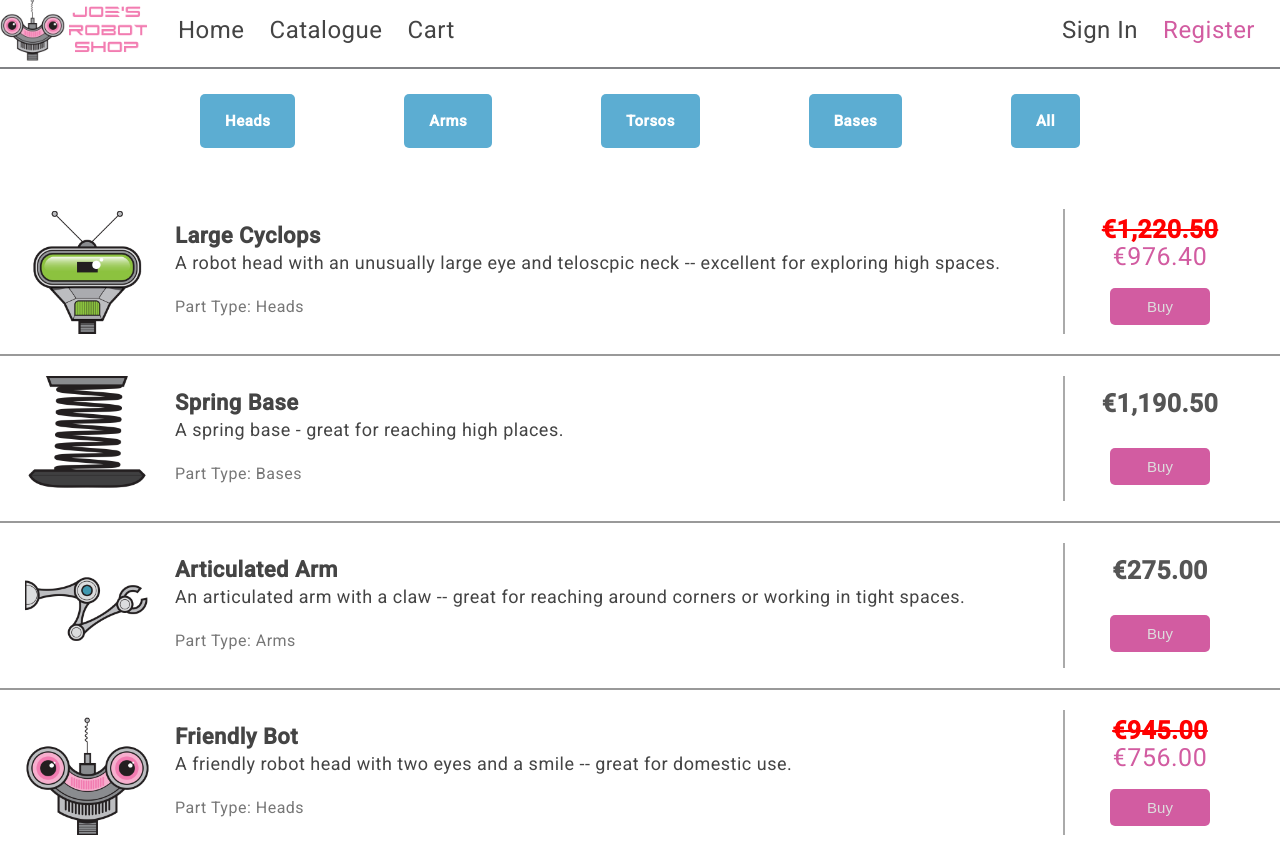
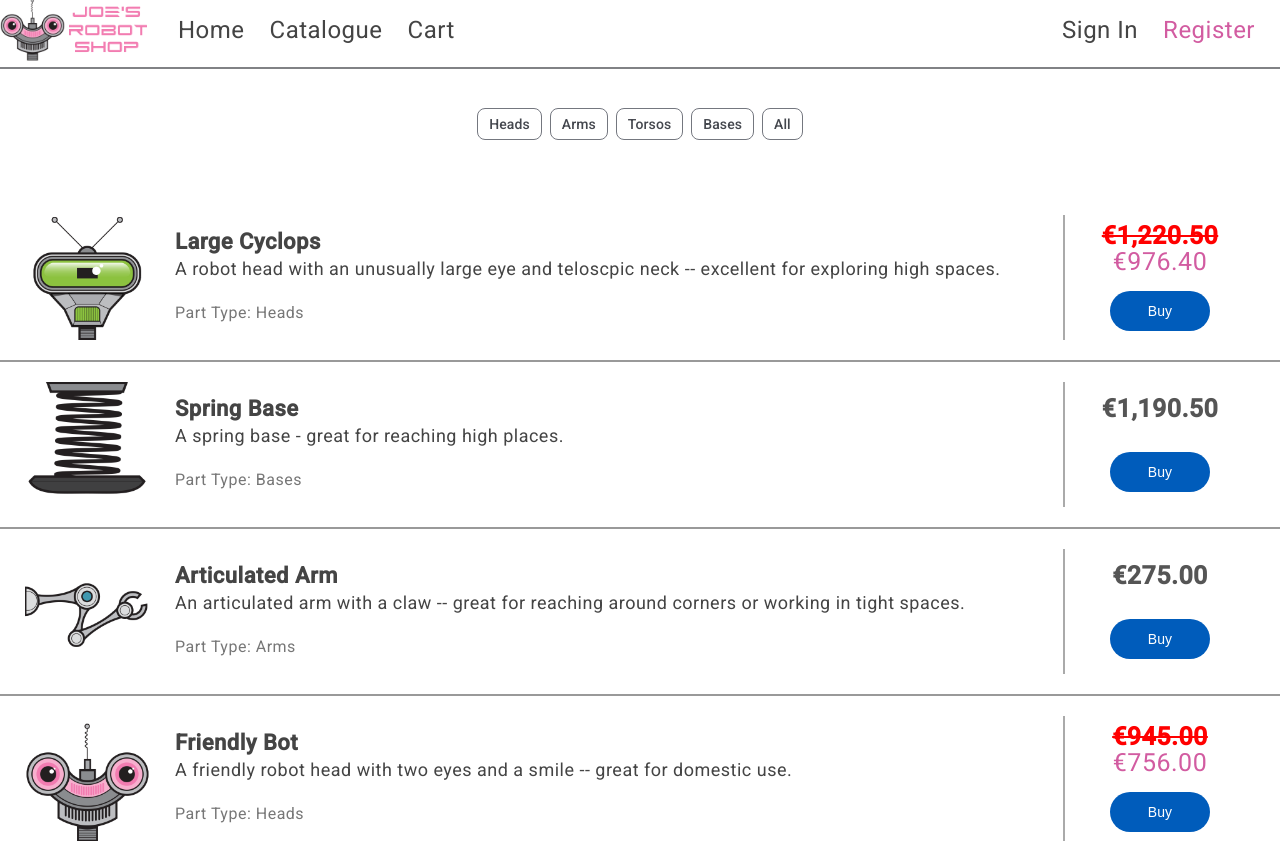
Before and after one commit to ZbignevS/melatech, an Angular app: page /catalogue in a window 1280 px wide. Shown: the top 843 px of the page. Built offline with nearby package versions, Linux system fonts and the light colour scheme.

Commit message:
material components added

```diff
--- a/src/app/app.module.ts
+++ b/src/app/app.module.ts
@@ -10,6 +10,8 @@ import { RouterModule, Routes } from '@angular/router';
 import { provideAnimationsAsync } from '@angular/platform-browser/animations/async';
 
 import { MatProgressSpinnerModule } from '@angular/material/progress-spinner';
+import { MatButtonModule } from '@angular/material/button';
+import { MatChipsModule } from '@angular/material/chips';
 
 const routes: Routes = [
   { path: '', component: HomeComponent },
@@ -27,6 +29,8 @@ const routes: Routes = [
   imports: [
     BrowserModule,
     MatProgressSpinnerModule,
+    MatButtonModule,
+    MatChipsModule,
     RouterModule.forRoot(routes),
   ],
   providers: [provideAnimationsAsync()],
--- a/src/app/catalogue/catalogue.component.css
+++ b/src/app/catalogue/catalogue.component.css
@@ -16,14 +16,11 @@ a {
   flex-direction: column;
 }
 
-.filters {
+mat-chip-set {
   display: flex;
   justify-content: space-between;
   padding: 25px 200px;
-}
-
-.filters button {
-  width: 100px;
+  margin: 10px auto;
 }
 
 .product-item {
--- a/src/app/catalogue/catalogue.component.html
+++ b/src/app/catalogue/catalogue.component.html
@@ -1,11 +1,12 @@
 <div class="container">
-  <div class="filters">
-    <a class="button" (click)="setFilter('Heads')">Heads</a>
-    <a class="button" (click)="setFilter('Arms')">Arms</a>
-    <a class="button" (click)="setFilter('Torsos')">Torsos</a>
-    <a class="button" (click)="setFilter('Bases')">Bases</a>
-    <a class="button" (click)="setFilter('')">All</a>
-  </div>
+  <mat-chip-set>
+    <mat-chip (click)="setFilter('Heads')">Heads</mat-chip>
+    <mat-chip (click)="setFilter('Arms')">Arms</mat-chip>
+    <mat-chip (click)="setFilter('Torsos')">Torsos</mat-chip>
+    <mat-chip (click)="setFilter('Bases')">Bases</mat-chip>
+    <mat-chip (click)="setFilter('')">All</mat-chip>
+  </mat-chip-set>
+
   <ul
     class="products"
     [ngStyle]="{
--- a/src/app/catalogue/product/product.component.html
+++ b/src/app/catalogue/product/product.component.html
@@ -22,7 +22,7 @@
       <div class="discount" *ngIf="data.discount > 0">
         {{ data.price * (1 - data.discount) | currency : 'EUR' }}
       </div>
-      <button class="cta" (click)="addToCart(data)">Buy</button>
+      <button mat-flat-button class="cta" (click)="addToCart(data)">Buy</button>
     </div>
   </div>
 </ng-container>
```
